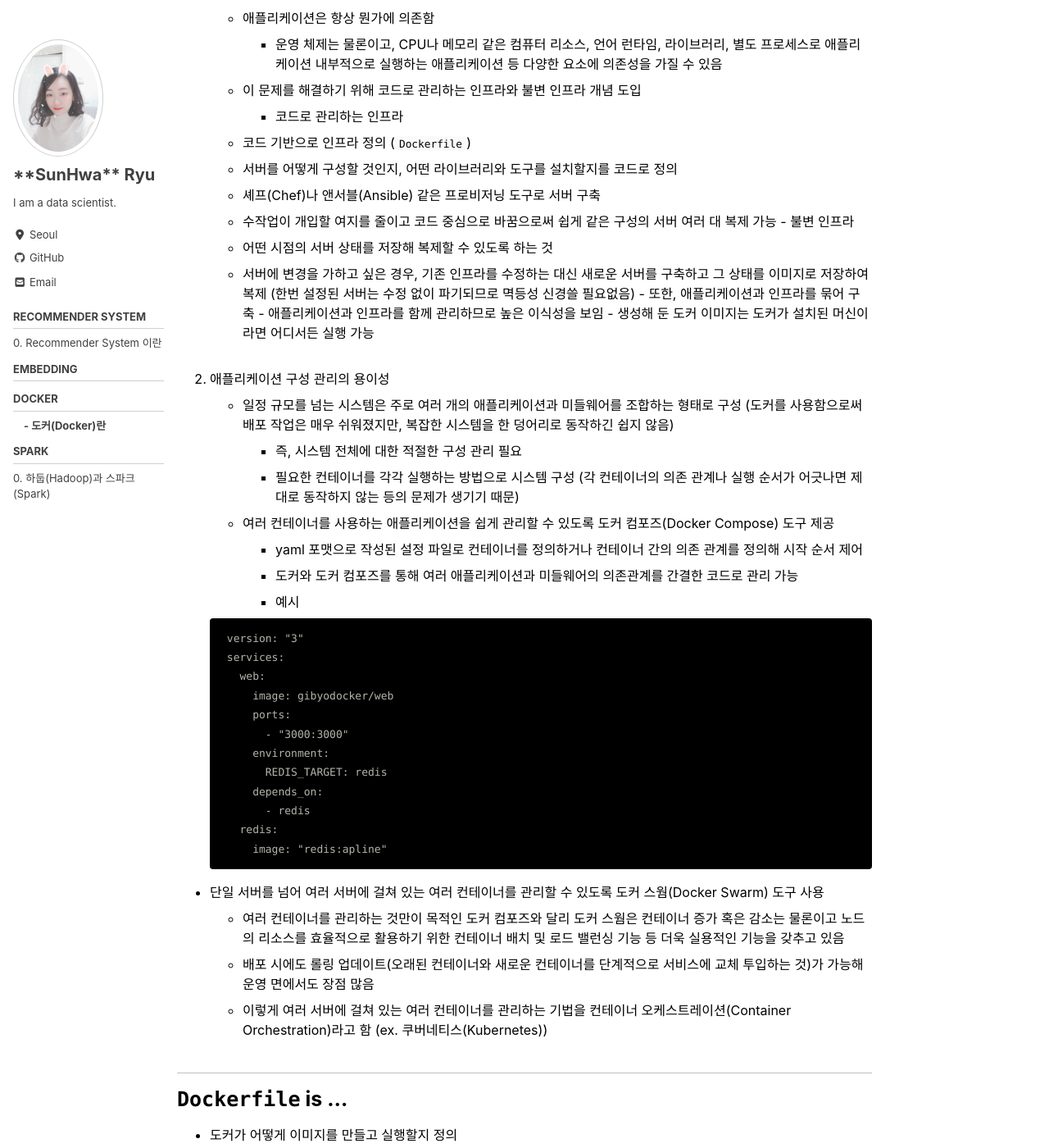
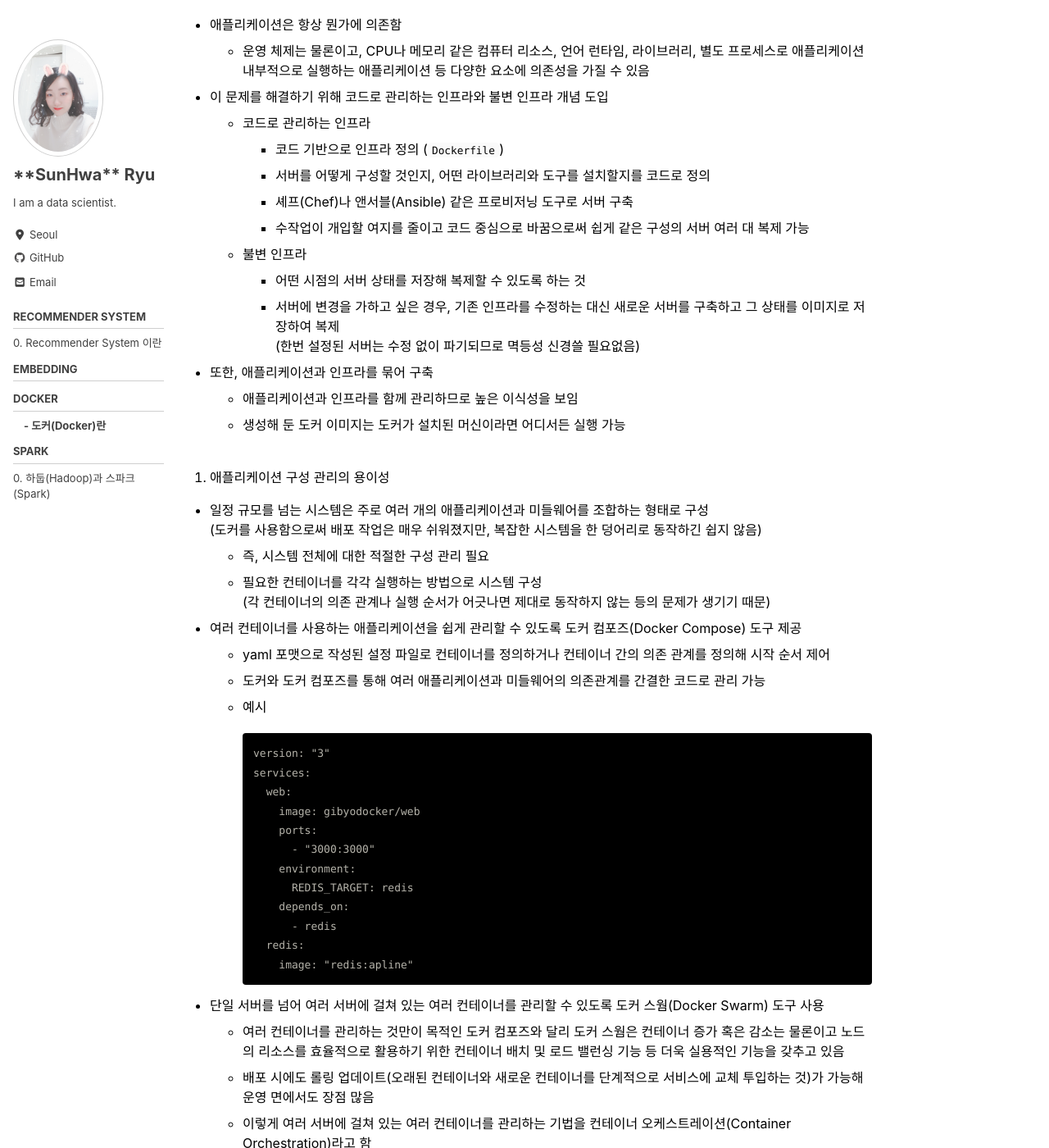
Before and after one commit to MinPinSunHwa/suna.github.io, a Jekyll site: the page built from _study/docker/0_docker.md, in a window 1280 px wide and 1400 px high, scrolled down 2383 px. Shown: the whole window at 82% size. Built offline with Jekyll 4.4.1, drawn with Linux system fonts in a browser that asks for light colours; cached includes are drawn as plain includes; nearby versions of some CDN libraries; some of the changed text lies outside the part shown.

Commit message:
Update 0_docker.md

```diff
--- a/_study/docker/0_docker.md
+++ b/_study/docker/0_docker.md
@@ -56,7 +56,7 @@ toc: true
 
 - 컨테이너형 가상화 기술을 사용해 컨테이너를 쉽게 만들고 사용 및 제거 가능
   - 가상화 소프트웨어보다 오버헤드 적음
-  - 가상화 소프트웨어보다 더 가볍게 동작
+  - 가상화 소프트웨어보다 더 가볍게 동작 <br>
   ![fig.1](../images/0-2.png)
 <br><br>
 
@@ -73,8 +73,10 @@ toc: true
 **도커 사용의 의의**
 
 1. 환경 차이로 인한 문제 방지
+
 - 애플리케이션은 항상 뭔가에 의존함
   - 운영 체제는 물론이고, CPU나 메모리 같은 컴퓨터 리소스, 언어 런타임, 라이브러리, 별도 프로세스로 애플리케이션 내부적으로 실행하는 애플리케이션 등 다양한 요소에 의존성을 가질 수 있음
+
 - 이 문제를 해결하기 위해 코드로 관리하는 인프라와 불변 인프라 개념 도입
   - 코드로 관리하는 인프라
     - 코드 기반으로 인프라 정의 (`Dockerfile`)
@@ -83,19 +85,22 @@ toc: true
     - 수작업이 개입할 여지를 줄이고 코드 중심으로 바꿈으로써 쉽게 같은 구성의 서버 여러 대 복제 가능
   - 불변 인프라
     - 어떤 시점의 서버 상태를 저장해 복제할 수 있도록 하는 것
-    - 서버에 변경을 가하고 싶은 경우, 기존 인프라를 수정하는 대신 새로운 서버를 구축하고 그 상태를 이미지로 저장하여 복제
-      (한번 설정된 서버는 수정 없이 파기되므로 멱등성 신경쓸 필요없음)
+    - 서버에 변경을 가하고 싶은 경우, 기존 인프라를 수정하는 대신 새로운 서버를 구축하고 그 상태를 이미지로 저장하여 복제 <br>
+      (한번 설정된 서버는 수정 없이 파기되므로 멱등성 신경쓸 필요없음) <br>
+
 - 또한, 애플리케이션과 인프라를 묶어 구축
   - 애플리케이션과 인프라를 함께 관리하므로 높은 이식성을 보임
   - 생성해 둔 도커 이미지는 도커가 설치된 머신이라면 어디서든 실행 가능
 <br><br>
 
 2. 애플리케이션 구성 관리의 용이성
-- 일정 규모를 넘는 시스템은 주로 여러 개의 애플리케이션과 미들웨어를 조합하는 형태로 구성
-    (도커를 사용함으로써 배포 작업은 매우 쉬워졌지만, 복잡한 시스템을 한 덩어리로 동작하긴 쉽지 않음)
+
+- 일정 규모를 넘는 시스템은 주로 여러 개의 애플리케이션과 미들웨어를 조합하는 형태로 구성 <br>
+  (도커를 사용함으로써 배포 작업은 매우 쉬워졌지만, 복잡한 시스템을 한 덩어리로 동작하긴 쉽지 않음) <br>
   - 즉, 시스템 전체에 대한 적절한 구성 관리 필요
-  - 필요한 컨테이너를 각각 실행하는 방법으로 시스템 구성
-    (각 컨테이너의 의존 관계나 실행 순서가 어긋나면 제대로 동작하지 않는 등의 문제가 생기기 때문)
+  - 필요한 컨테이너를 각각 실행하는 방법으로 시스템 구성 <br>
+    (각 컨테이너의 의존 관계나 실행 순서가 어긋나면 제대로 동작하지 않는 등의 문제가 생기기 때문) <br>
+
 - 여러 컨테이너를 사용하는 애플리케이션을 쉽게 관리할 수 있도록 도커 컴포즈(Docker Compose) 도구 제공
   - yaml 포맷으로 작성된 설정 파일로 컨테이너를 정의하거나 컨테이너 간의 의존 관계를 정의해 시작 순서 제어
   - 도커와 도커 컴포즈를 통해 여러 애플리케이션과 미들웨어의 의존관계를 간결한 코드로 관리 가능
@@ -119,8 +124,8 @@ toc: true
 - 단일 서버를 넘어 여러 서버에 걸쳐 있는 여러 컨테이너를 관리할 수 있도록 도커 스웜(Docker Swarm) 도구 사용
   - 여러 컨테이너를 관리하는 것만이 목적인 도커 컴포즈와 달리 도커 스웜은 컨테이너 증가 혹은 감소는 물론이고 노드의 리소스를 효율적으로 활용하기 위한 컨테이너 배치 및 로드 밸런싱 기능 등 더욱 실용적인 기능을 갖추고 있음
   - 배포 시에도 롤링 업데이트(오래된 컨테이너와 새로운 컨테이너를 단계적으로 서비스에 교체 투입하는 것)가 가능해 운영 면에서도 장점 많음
-  - 이렇게 여러 서버에 걸쳐 있는 여러 컨테이너를 관리하는 기법을 컨테이너 오케스트레이션(Container Orchestration)라고 함
-    (ex. 쿠버네티스(Kubernetes))
+  - 이렇게 여러 서버에 걸쳐 있는 여러 컨테이너를 관리하는 기법을 컨테이너 오케스트레이션(Container Orchestration)라고 함 <br>
+    ex. 쿠버네티스(Kubernetes) <br>
 <br><br>
 
 ---
```
Also changed, not shown: other parts of _study/docker/0_docker.md (+11 -6 lines).
